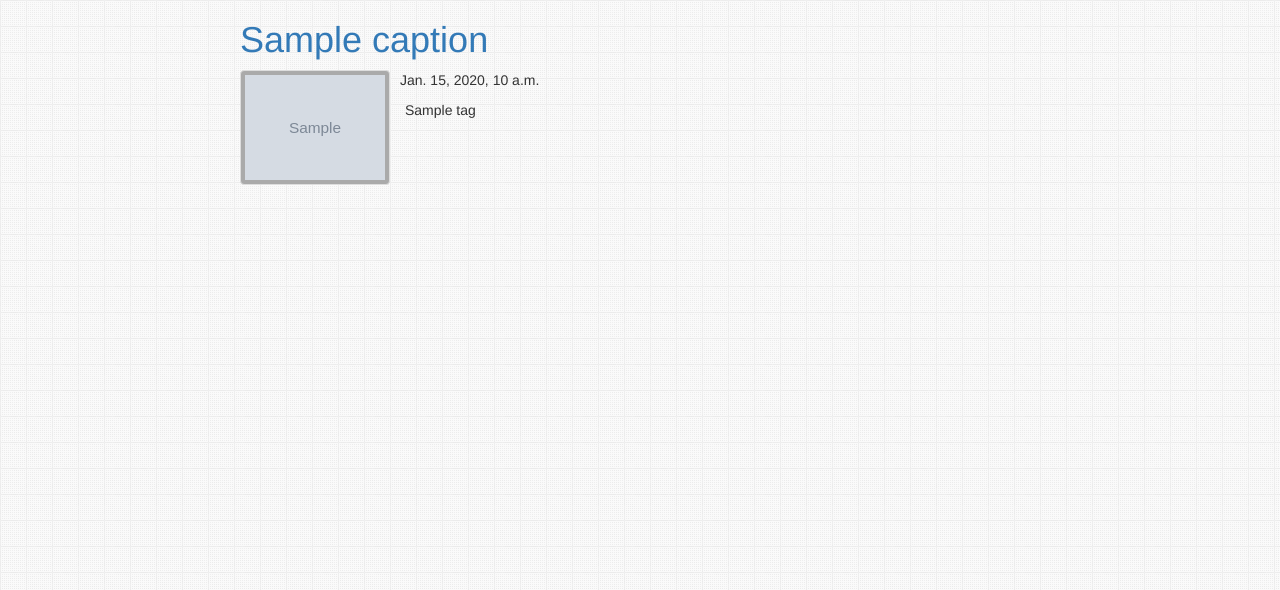
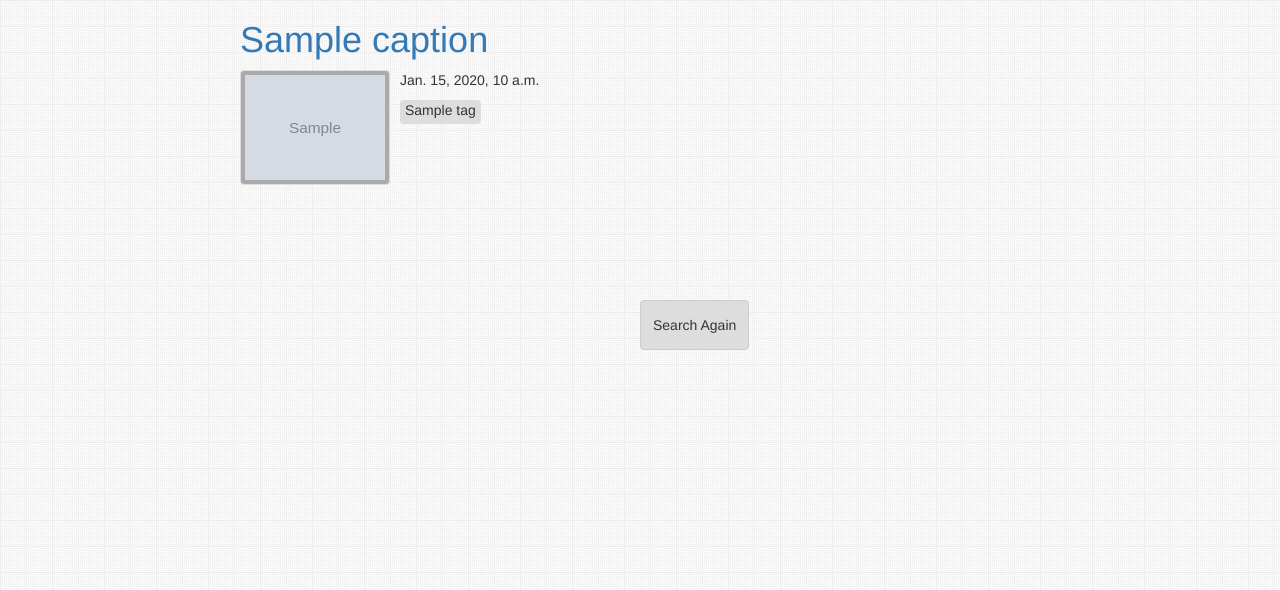
Before and after one commit to kevaldoshi/tumblrsearch, a Django app: template templates/blogs/list.html in a window 1280 px wide. Shown: the top 590 px of the page. Run offline with Django 3.2, Linux system fonts and the light colour scheme; the template is opened without the code that fills it: most values are stand-ins (such as "Sample title", 1, 10 or a date in 2020); grey boxes marked "Sample" are stand-in pictures; data that the repository does not hold is empty; parts of the project's set-up code (start-up, migrations or seed data) failed here and were passed over; some libraries are stand-ins or nearby versions.

Commit message:
added bg for tags

```diff
--- a/blogs/static/css/style.css
+++ b/blogs/static/css/style.css
@@ -51,6 +51,7 @@ img{
     width: 600px;
 }
 
+
 .input-group{
     padding-bottom: 50px;
     padding-right: 200px;
@@ -69,10 +70,29 @@ img{
     text-align: center;
     padding-left: 15%;
     font-size: 26px;
+    color: #777;
 }
 
-.search-results{
-    text-align: center;
-    margin: auto;
+.again{
+    padding-left: 25%;
+}
 
+.again-sucess{
+    padding-left: 50%;
 }
+
+ul {
+  list-style-type:none;
+}
+
+ul li {
+  background: #ddd no-repeat;
+  border-radius: 4px;
+  height:24px;
+}
+
+ul li.comment {
+  background-position: 0 -24px;
+  margin-bottom: 10px;
+  /*Override properties here if you wish */
+}
--- a/blogs/views.py
+++ b/blogs/views.py
@@ -19,4 +19,5 @@ def search(request):
         tumblr = utils.TumblrClient()
         tumblr.fetch(keyword)
         blogs = Blog.objects.filter(tags__name__in=[keyword])
+    print len(blogs)
     return render_to_response(template, {'blogs': blogs})
--- a/templates/base.html
+++ b/templates/base.html
@@ -3,7 +3,7 @@
 <html>
     <head>
         <title>TumblrSearch</title>
-        <!--<link rel="stylesheet" href="https://maxcdn.bootstrapcdn.com/bootstrap/3.3.4/css/bootstrap.min.css">-->
+        <link rel="shortcut icon" type="image/png" href="{% static "img/favicon.ico" %}"/>
         <link rel="stylesheet" href="{% static "css/style.css" %}">
     </head>
     <body>
--- a/templates/blogs/list.html
+++ b/templates/blogs/list.html
@@ -2,6 +2,14 @@
 {% load staticfiles %}
 
 {% block content %}
+{% if blogs.count == 0 %}
+    <div class="container pagination-centered">
+        <p class="landing-text"> Oops..No blogs with that tag</p>
+        <form class="again" action="/">
+            <input class="btn btn-default" type="submit" value="Search Again">
+        </form>
+    </div>
+{% else %}
     {%for blog in blogs%}
         <div class="container">
             <div class="row">
@@ -19,7 +27,9 @@
                                     <p>{{blog.pub_date}}</p>
                                     <ul class="list-inline">
                                         {%for tag in blog.tags.all%}
-                                    <li>{{ tag}}</li>
+                                            {% if forloop.counter <= 15 %}
+                                                <li class="comment">{{ tag}}</li>
+                                            {% endif %}
                                         {%endfor%}
                                     </ul>
                                 </div>
@@ -29,6 +39,9 @@
                 </div>
             </div>
         </div>
-
     {%endfor%}
+    <form class="again-sucess" action="/">
+        <input class="btn btn-default" type="submit" value="Search Again">
+    </form>
+{% endif %}
 {% endblock %}
```
Lines whose indentation alone changed are shown as unchanged.
